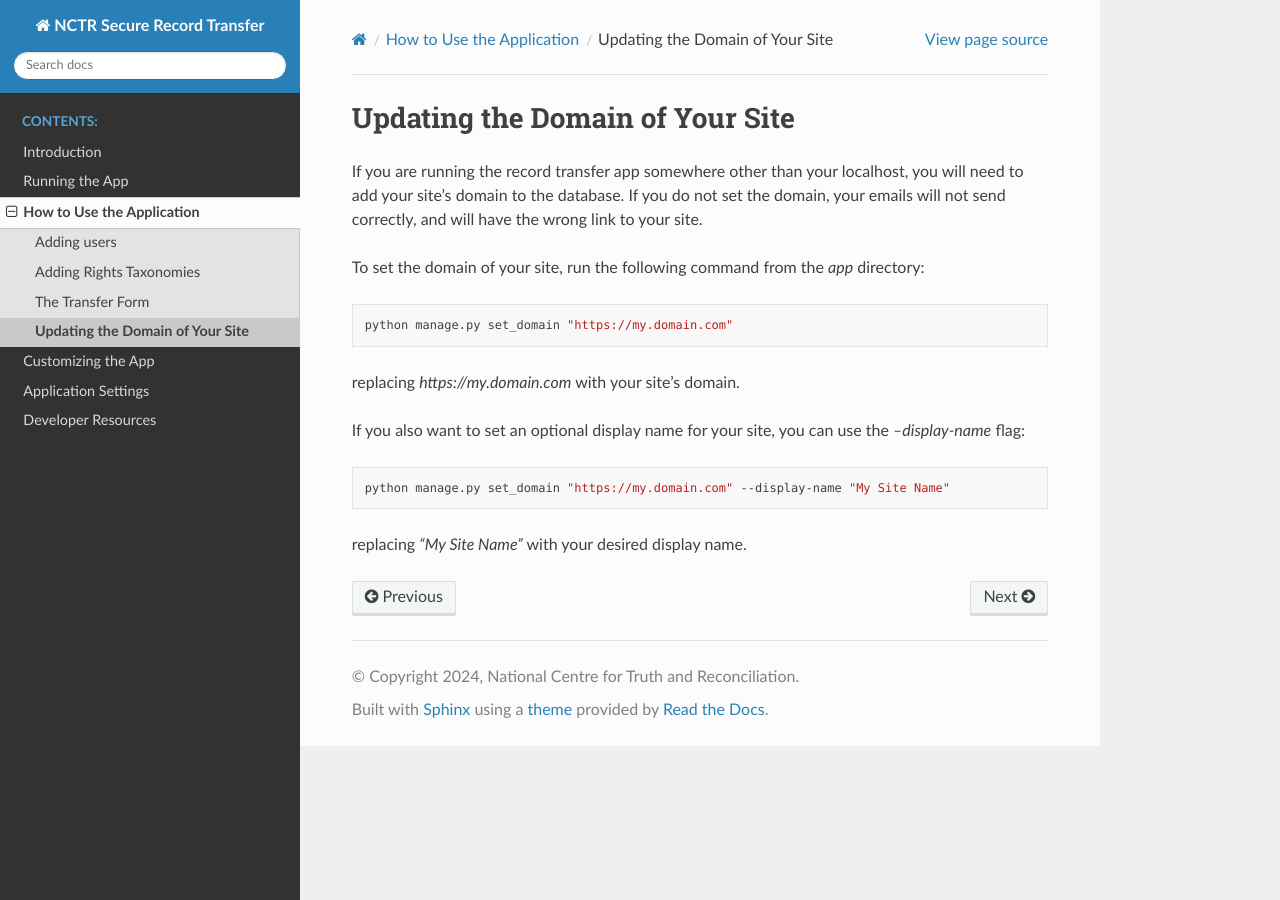
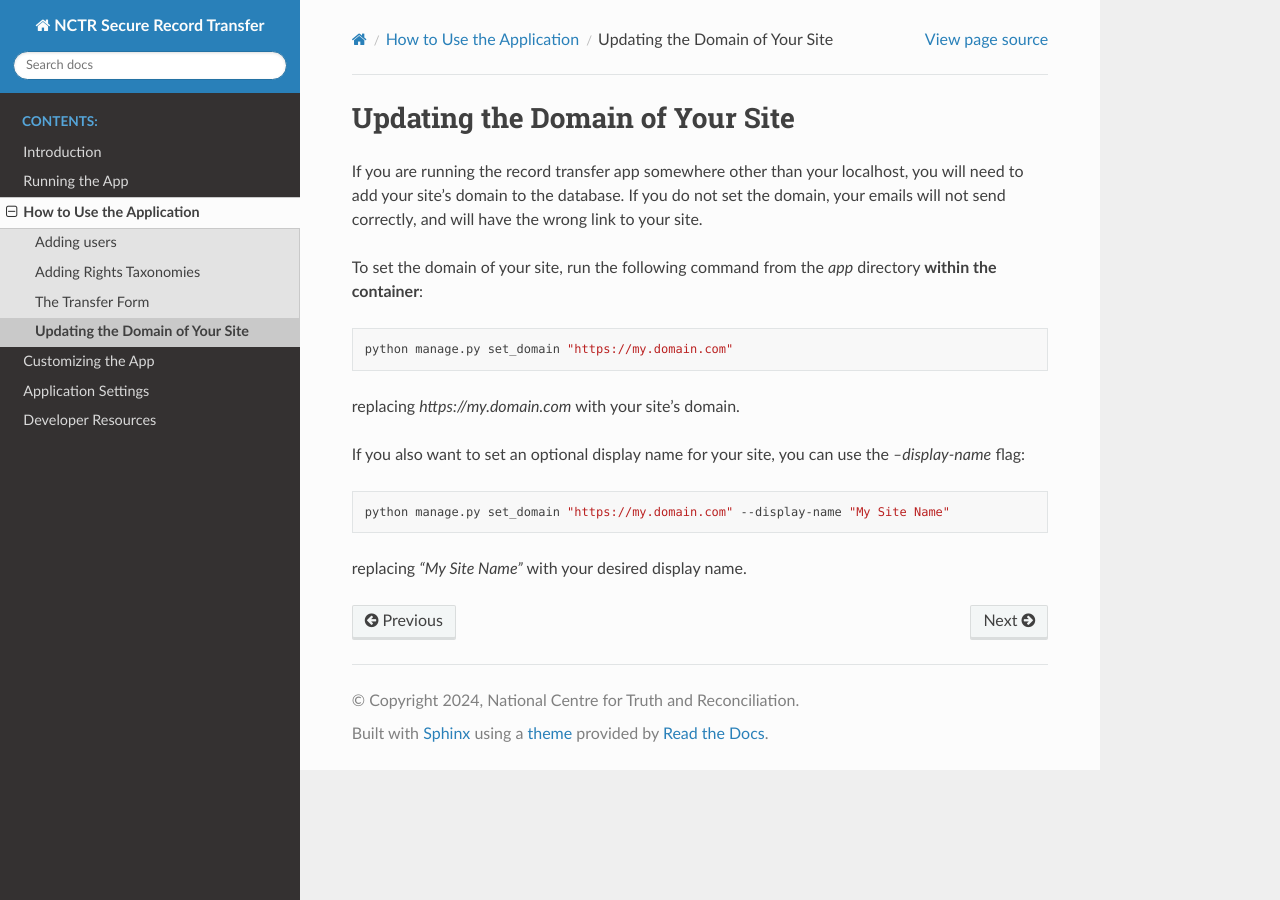
Before and after one commit to NationalCentreTruthReconciliation/Secure-Record-Transfer, a Sphinx documentation site: the page built from docs/howtouse/sitename.rst, in a window 1280 px wide. Built offline with Sphinx 7.4.7 and the Read the Docs theme 3.1.0, drawn with Linux system fonts in a browser that asks for light colours.

Commit message:
Make explicit that command needs to be run from container

```diff
--- a/docs/howtouse/sitename.rst
+++ b/docs/howtouse/sitename.rst
@@ -5,7 +5,7 @@ If you are running the record transfer app somewhere other than your localhost,
 your site's domain to the database. If you do not set the domain, your emails will not send
 correctly, and will have the wrong link to your site.
 
-To set the domain of your site, run the following command from the `app` directory:
+To set the domain of your site, run the following command from the `app` directory **within the container**:
 
 .. code-block:: shell
 
```
